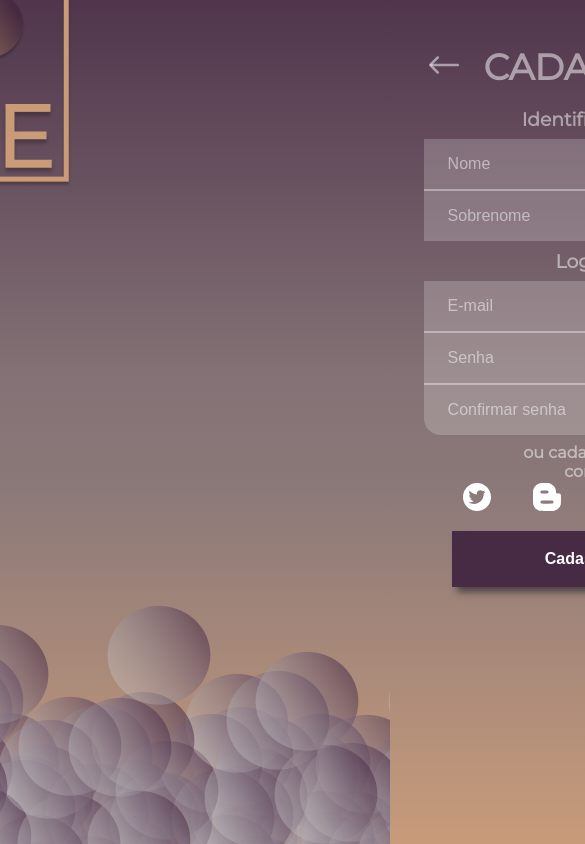
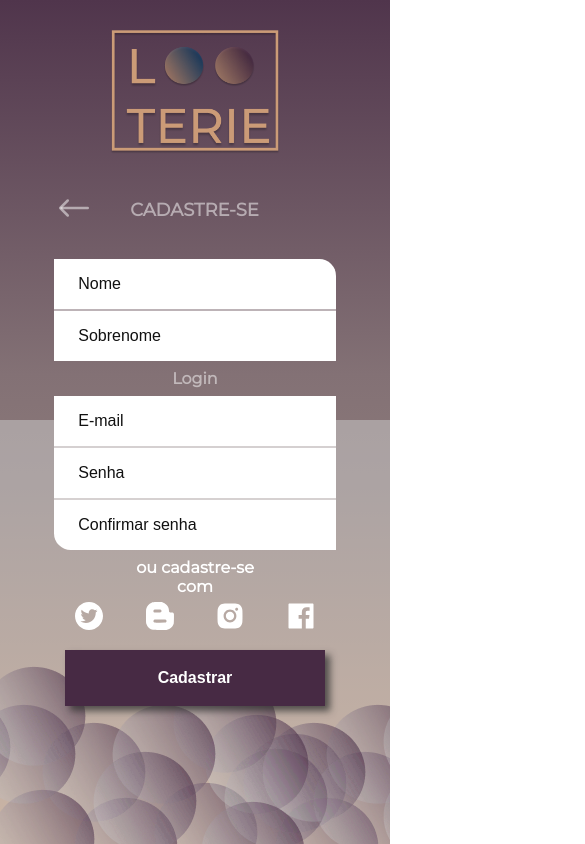
Before and after one commit to ozielalves/looterie, a React (Create React App) app: page /cadastro in a window 390 px wide. Shown: the top 844 px of the page, 585 px wide, since content can reach past the window. Built offline with nearby package versions, Linux system fonts and the light colour scheme.

Commit message:
cadastro mobile

```diff
--- a/src/pages/Cadastro/index.tsx
+++ b/src/pages/Cadastro/index.tsx
@@ -47,9 +47,10 @@ const Cadastro = () => {
   return(
     <div id="page-cadastro">
       <div className="content">
-        <div className="bloco">
+        <div className="cadastro-logo-container">
           <img id="logo" src={logo} alt="Loterie"/>
-
+        </div>
+        <div className="cadastro-form">
           <form onSubmit={handleSubmition}>
             <div className="form-header">
               <Link id="arrow" to="/">
--- a/src/pages/Cadastro/styles.css
+++ b/src/pages/Cadastro/styles.css
@@ -3,7 +3,6 @@
 
   background: url('../../assets/Cadastro-bolinhas.png') no-repeat bottom;
 }
-
 
 #page-cadastro .form-header #arrow svg {
   font-size: 2.5em;
@@ -11,13 +10,7 @@
 }
 
 .form-header {
-  display: -webkit-inline-box;
-}
-
-
-#page-cadastro .bloco {
-  display: -webkit-inline-box;
-  margin-top: -2.6em;
+  display: flex;
 }
 
 #page-cadastro .content {
@@ -27,9 +20,20 @@
   margin: 0 auto;
   padding: 0 30px;
 
-  display: flex;
-  flex-direction: column;
-  align-items: flex-start;
+  display: grid;
+  grid-template-rows: 1fr;
+  grid-template-columns: 1fr;
+  grid-template-areas: "logo form" ;
+}
+
+.cadastro-logo-container {
+  grid-area: logo;
+  margin-top: 5.2em;
+}
+
+.cadastro-form {
+  grid-area: form;
+  margin-top: 5.2em;
 }
 
 
@@ -87,13 +91,10 @@
 
 
 #page-cadastro form {
-  /*margin: 80px auto;*/
-  margin: 5.40em 0 0 22em;
   max-width: 612px;
-  /*border-radius: 8px;*/
-
   display: flex;
   flex-direction: column;
+  justify-content: center;
 }
 
 #page-cadastro form h1 {
@@ -110,7 +111,6 @@
   flex: 1;
   display: flex;
   flex-direction: column;
-  /*margin-bottom: 24px;*/
 }
 
 
@@ -142,11 +142,10 @@
   border: 0.01px solid rgba(255, 255, 255, 0.50);
 }
 
-#page-cadastro form fieldset ul .logos {
-  display: block;
+#page-cadastro ul.logos {
+  display: flex;
   margin-top: 0.3em;
-  margin-left: auto;
-  margin-right: auto;
+  justify-content: center;
 }
 
 #page-cadastro .content form .logos li {
@@ -154,7 +153,6 @@
   padding: 0em 0.6em 0em 0.6em;
   text-decoration: none;
   font-size: xx-large;
-  /*font-weight: bold;*/
 }
 
 #page-cadastro form .field input[type=text],
@@ -163,7 +161,6 @@
 #page-cadastro form .field input[type=password] {
   flex: 1;
   background: rgba(255, 255, 255, 0.20);
-  /*border-radius: 8px;*/
   border: 0;
   padding: 16px 24px;
   font-size: 16px;
@@ -178,7 +175,6 @@
   cursor: not-allowed;
 
 }
-
 
 #page-cadastro form button {
   width: 260px;
@@ -202,24 +198,96 @@
 
 
 @media(max-width: 900px) {
+  #page-cadastro {
+    height: 100vh;
+    background: url('../../assets/Plano-bolinhas-cadastro.png') no-repeat bottom;
+  }
+
   #page-cadastro .content {
-    align-items: center;
+    max-width: 900px;
+    justify-content: center;
+    text-align: center;
+    margin: 0;
+    padding: 0;
+
+
+    display: grid;
+    grid-template-rows: 1fr 3.5fr;
+    grid-template-columns: 2fr;
+    grid-template-areas:
+      "logo"
+      "form" ;
+  }
+
+  #page-cadastro .form-header #arrow svg {
+    font-size: 2.5em;
+    margin-right: 0.9em;
+  }
+
+  #page-cadastro form h1 {
+    font-size: large;
+    align-self: center;
+  }
+
+  .cadastro-logo-container {
+    grid-area: logo;
+    justify-self: center;
+    margin-top: 0;
+    align-self: center;
+  }
+
+  .cadastro-form {
+    grid-area: form;
+    justify-self: center;
+    margin-top: 0;
+  }
+
+  .cadastro-form h3,h4 {
+    font-size: medium;
+  }
+
+  .cadastro-form #legend1 {
+    visibility: collapse;
+  }
+
+  #page-cadastro fieldset #legend1 {
+    margin-top: 0;
+    text-align: center;
+  }
+  #page-cadastro fieldset #legend2 {
+    margin-top: 0.5em;
+    text-align: center;
+  }
+  #page-cadastro fieldset #legend3 {
+    margin-top: 0.5em;
     text-align: center;
   }
 
-  #page-cadastro .content header {
-    margin: 48px auto 0;
+  .cadastro-logo-container  img {
+    width: 170px;
   }
 
-  #page-cadastro .content main {
-    align-items: center;
+  #page-cadastro form .field input[type=email],
+  #page-cadastro form .field input[type=password],
+  #page-cadastro form .field input[type=text] {
+    background: rgba(255, 255, 255);
+    color: #111111;
   }
 
-  #page-cadastro .content main h1 {
-    font-size: 42px;
+  #page-cadastro form .field input::placeholder {
+    color: #111111;
   }
 
-  #page-cadastro .content main p {
-    font-size: 24px;
+  #page-cadastro form hr {
+    border: 0.01px solid rgba(255, 255, 255, 0.50);
   }
+
+  .cadastro-form h4 {
+    color: #ffffff;
+  }
+
+  #redes-sociais a {
+    color: #ffffff;
+  }
+
 }
--- a/src/pages/Login/index.tsx
+++ b/src/pages/Login/index.tsx
@@ -25,7 +25,7 @@ const Login = () => {
               <Link id="arrow" to="/">
                 <BsArrowLeft />
               </Link>
-              <h1>ENTRAR</h1>
+              <h1 id="login-title" >ENTRAR</h1>
             </div>
             <fieldset>
               <div className="field">
--- a/src/pages/Login/styles.css
+++ b/src/pages/Login/styles.css
@@ -157,6 +157,16 @@
       "form" ;
   }
 
+  #page-login .form-header #arrow svg {
+    font-size: 2.5em;
+    margin-right: 1.5em;
+  }
+
+  #page-login form h1 {
+    font-size: large;
+    align-self: center;
+  }
+
   .login-logo-container {
     grid-area: logo;
     justify-self: center;
```
Also changed, not shown: src/assets/Plano-bolinhas-cadastro.png (added). Lines whose indentation alone changed are shown as unchanged.
